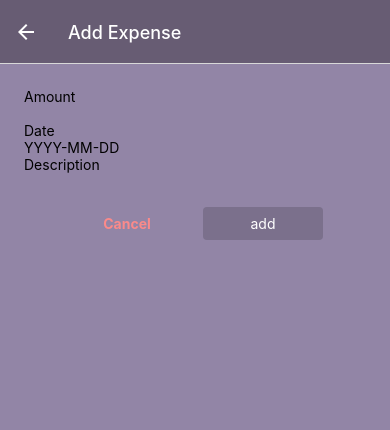
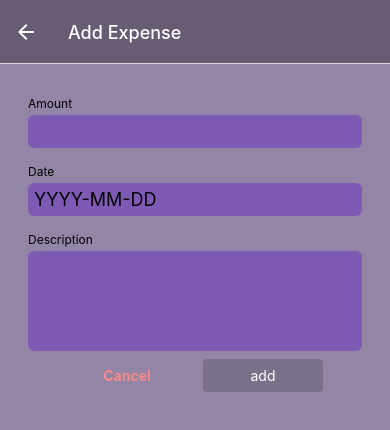
Before and after one commit to NRO1/ExpenseTracker, a React Native app: screen /ManageExp in a window 390 px wide. Shown: the top 430 px of the page. Built offline with nearby package versions, Linux system fonts and the light colour scheme.

Commit message:
styling the inputs

```diff
--- a/components/Forms/Input.js
+++ b/components/Forms/Input.js
@@ -1,14 +1,41 @@
 import { StyleSheet, Text, TextInput, View } from 'react-native';
+import {Colors} from '../../colors/style';
 
 function Input({ label, textInputConfig }) {
+
+    let inputStyles = [styles.input];
+    if (textInputConfig && textInputConfig.multiline) {
+        inputStyles.push(styles.multiline)
+    };
+
     return (
-        <View>
-            <Text>{label}</Text>
-            <TextInput { ...textInputConfig} />
+        <View style={styles.inputContainer}>
+            <Text style={styles.label}>{label}</Text>
+            <TextInput { ...textInputConfig} style={inputStyles}/>
         </View>
     )
 }
 
 export default Input;
 
-const styles = StyleSheet.create({})
+const styles = StyleSheet.create({
+    inputContainer: {
+        marginHorizontal: 4,
+        marginVertical: 8
+    },
+    label: {
+        fontSize: 12,
+        marginBottom: 4,
+    },
+    input :{
+        backgroundColor: Colors.primary100,
+        color: 'black',
+        padding: 6,
+        borderRadius: 6,
+        fontSize: 18
+    },
+    multiline: {
+        minHeight: 100,
+        textAlignVertical: 'top'
+    }
+})
```
